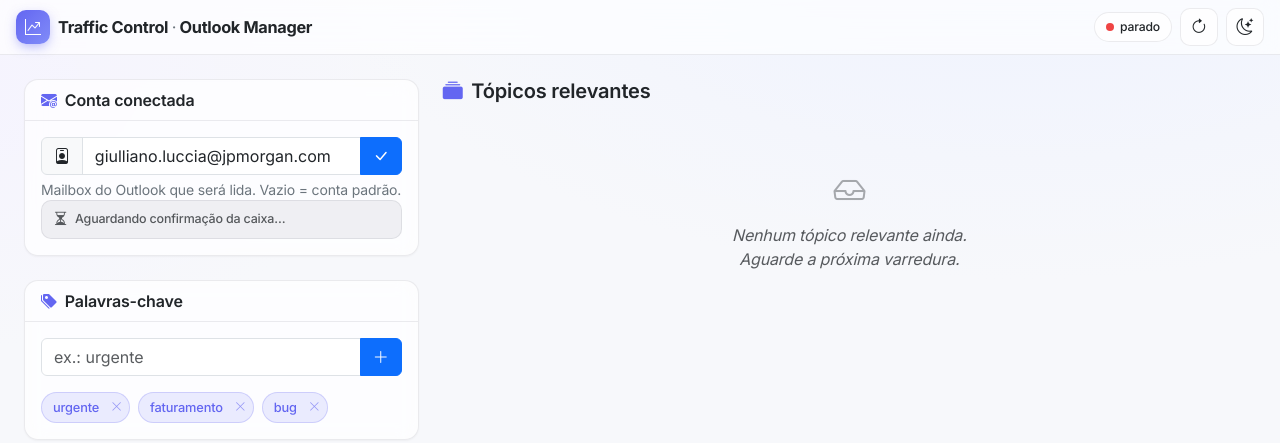
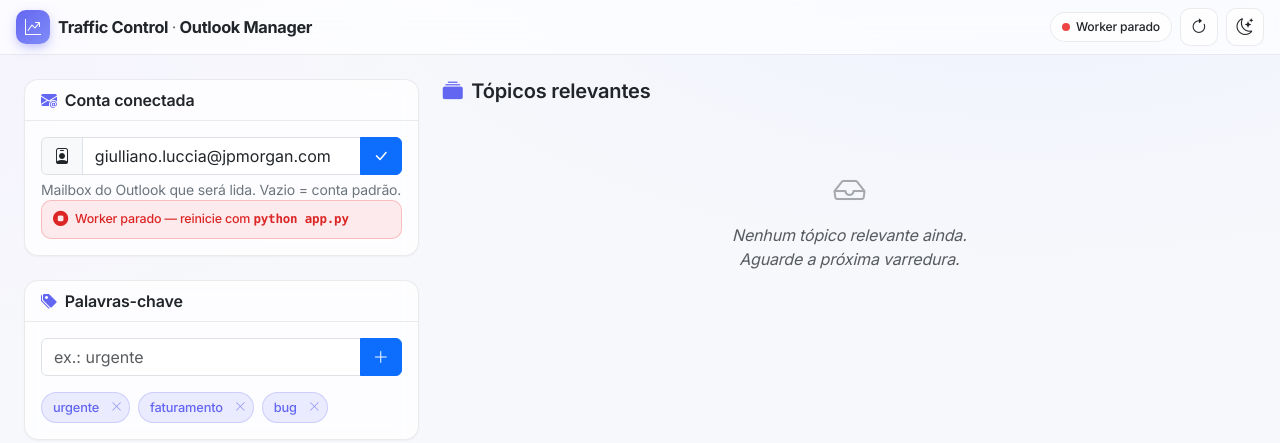
Before and after one commit to PistacchioV/Outlook-Manager, a Flask app: page / in a window 1280 px wide. Shown: the top 443 px of the page. Run offline with Flask 3, Linux system fonts and the light colour scheme; data that the repository does not hold is empty.

Commit message:
Corrige worker "parado": inicia na importação e torna falhas visíveis
- Causa do status "parado" eterno: o worker só era iniciado em main(), que
  não roda sob flask run / WSGI / Run da IDE. Agora iniciar_worker() é
  chamado na importação do app.py (idempotente).
- _worker_loop: CoInitialize e exceções inesperadas agora viram status
  "erro: ..." visível no painel em vez de "parado" mudo; "parado" só quando
  a parada é solicitada. Novo estado "iniciando".
- Painel distingue iniciando / parado / erro e mostra a mensagem real do erro
  no card "Conta conectada".

Co-Authored-By: Claude Opus 4.8 (1M context) <noreply@anthropic.com>

```diff
--- a/app.py
+++ b/app.py
@@ -32,6 +32,12 @@ app = Flask(__name__)
 
 # Instância única do gerenciador (worker varre a cada 5 min por padrão).
 manager = OutlookManager(intervalo_segundos=300)
+
+# Sobe a thread de varredura JÁ NA IMPORTAÇÃO do módulo — assim o worker roda
+# independentemente de como o app é iniciado (python app.py, flask run, um
+# servidor WSGI como o waitress, ou o "Run" de uma IDE). iniciar_worker() é
+# idempotente, então chamar de novo em main() não cria thread duplicada.
+manager.iniciar_worker()
 
 
 # ---------------------------------------------------------------------------
--- a/outlook_manager.py
+++ b/outlook_manager.py
@@ -449,11 +449,22 @@ class OutlookManager:
         Windows) e o libera ao sair. Entre varreduras, dorme em fatias
         para responder rápido a pedidos de parada / varredura forçada.
         """
+        self.status_worker = "iniciando"
+        com_iniciado = False
+
+        # Inicializa o COM desta thread (obrigatório no Windows). Falha aqui
+        # precisa ficar VISÍVEL no painel — não pode virar um "parado" mudo.
         if not MODO_SIMULADO:
-            pythoncom.CoInitialize()  # <-- obrigatório por thread (COM)
+            try:
+                pythoncom.CoInitialize()
+                com_iniciado = True
+            except Exception as exc:  # noqa: BLE001
+                self.status_worker = f"erro: falha ao iniciar COM (CoInitialize): {exc}"
+                return
 
-        self.status_worker = "rodando"
         try:
+            self.status_worker = "rodando"
+
             # Primeira varredura imediata ao iniciar.
             self._executar_varredura_segura()
 
@@ -473,10 +484,18 @@ class OutlookManager:
                     break
 
                 self._executar_varredura_segura()
+        except Exception as exc:  # noqa: BLE001  (thread não pode morrer calada)
+            self.status_worker = f"erro: worker interrompido: {exc}"
         finally:
-            self.status_worker = "parado"
-            if not MODO_SIMULADO:
-                pythoncom.CoUninitialize()  # <-- libera o COM da thread
+            # Só marca "parado" se a parada foi solicitada; caso contrário,
+            # preserva a mensagem de erro para aparecer no painel.
+            if self._stop_event.is_set():
+                self.status_worker = "parado"
+            if com_iniciado:
+                try:
+                    pythoncom.CoUninitialize()
+                except Exception:
+                    pass
 
     def _executar_varredura_segura(self) -> None:
         """Envolve a varredura em try/except para o loop nunca morrer."""
--- a/templates/index.html
+++ b/templates/index.html
@@ -585,15 +585,22 @@
   function renderStatus(data) {
     const dot = document.getElementById("status-dot");
     const text = document.getElementById("status-text");
+    const sw = data.status_worker || "";
     if (data.modo_simulado) {
       dot.className = "status-dot dot-warn";
       text.textContent = "Modo simulado";
-    } else if ((data.status_worker || "").startsWith("rodando")) {
+    } else if (sw.startsWith("rodando")) {
       dot.className = "status-dot dot-ok";
       text.textContent = "Outlook conectado";
+    } else if (sw === "iniciando") {
+      dot.className = "status-dot dot-warn";
+      text.textContent = "Iniciando…";
+    } else if (sw === "parado") {
+      dot.className = "status-dot dot-err";
+      text.textContent = "Worker parado";
     } else {
       dot.className = "status-dot dot-err";
-      text.textContent = (data.status_worker || "erro").slice(0, 40);
+      text.textContent = sw.slice(0, 60) || "erro";
     }
     document.getElementById("info-varredura").textContent =
       data.ultima_varredura ? `Última varredura · ${data.ultima_varredura}` : "";
@@ -606,15 +613,30 @@
     const el = document.getElementById("conta-status");
     const conectada = data.conta_conectada;
     const configurada = (data.conta_email || "").trim();
+    const sw = data.status_worker || "";
 
-    // Erro na varredura (ex.: conta não encontrada / Novo Outlook).
-    if ((data.status_worker || "").startsWith("erro")) {
+    // Erro na varredura — mostra a mensagem REAL (conta não encontrada,
+    // Novo Outlook, COM bloqueado, etc.) para guiar a correção.
+    if (sw.startsWith("erro")) {
       el.className = "conta-status err";
       el.innerHTML = `<i class="bi bi-exclamation-octagon-fill"></i>
-        <span>Não conectado — verifique a conta no Outlook</span>`;
+        <span>${escapeHtml(sw.replace(/^erro:\s*/, ""))}</span>`;
       return;
     }
-    // Ainda não confirmou nenhuma caixa.
+    // Worker não está rodando (não foi iniciado / foi parado).
+    if (sw === "parado") {
+      el.className = "conta-status err";
+      el.innerHTML = `<i class="bi bi-stop-circle-fill"></i>
+        <span>Worker parado — reinicie com <span class="mono">python app.py</span></span>`;
+      return;
+    }
+    if (sw === "iniciando") {
+      el.className = "conta-status wait";
+      el.innerHTML = `<i class="bi bi-hourglass-split"></i>
+        <span>Iniciando o worker…</span>`;
+      return;
+    }
+    // Rodando, mas ainda não confirmou nenhuma caixa.
     if (!conectada) {
       el.className = "conta-status wait";
       el.innerHTML = `<i class="bi bi-hourglass-split"></i>
```
